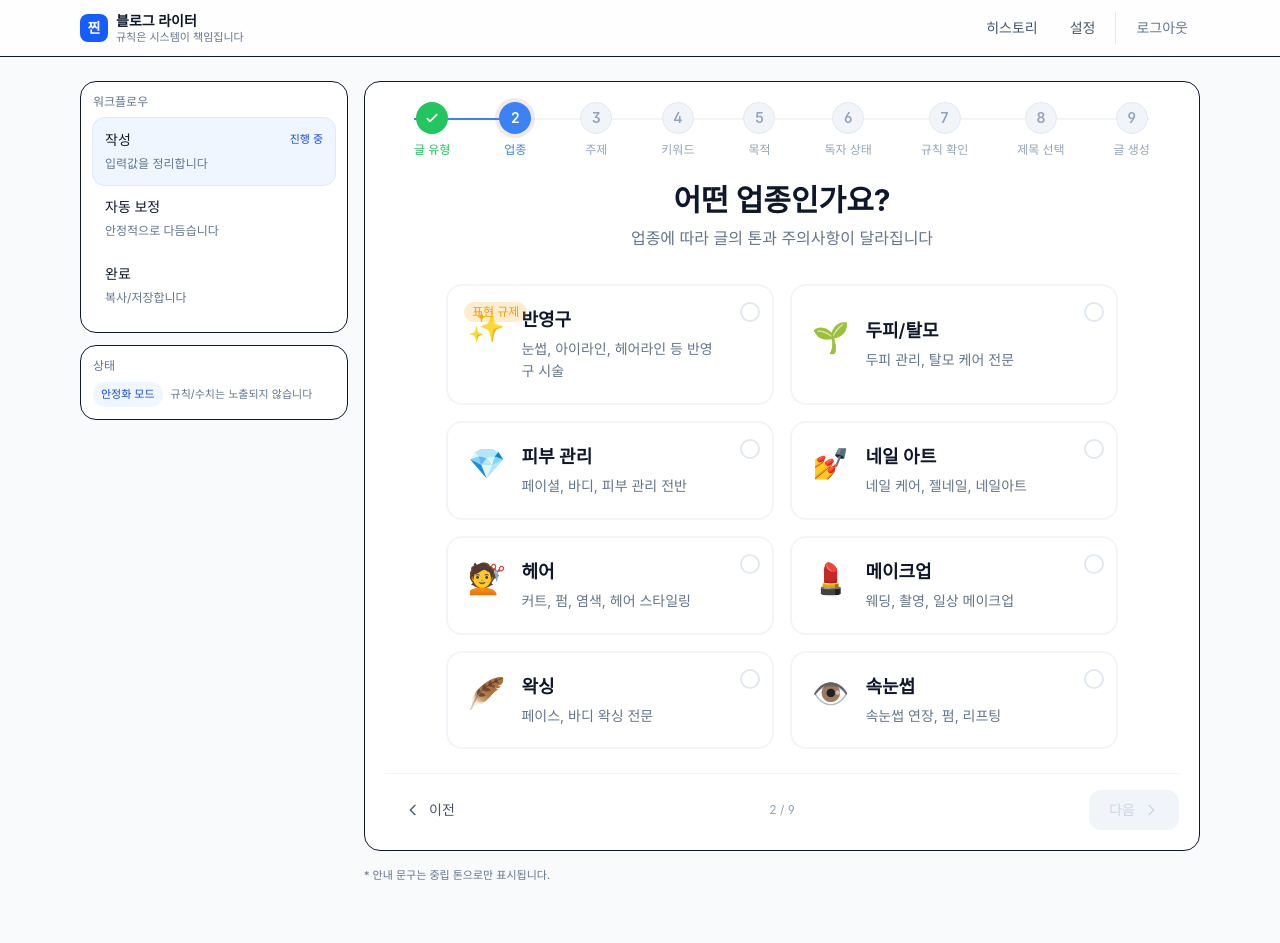
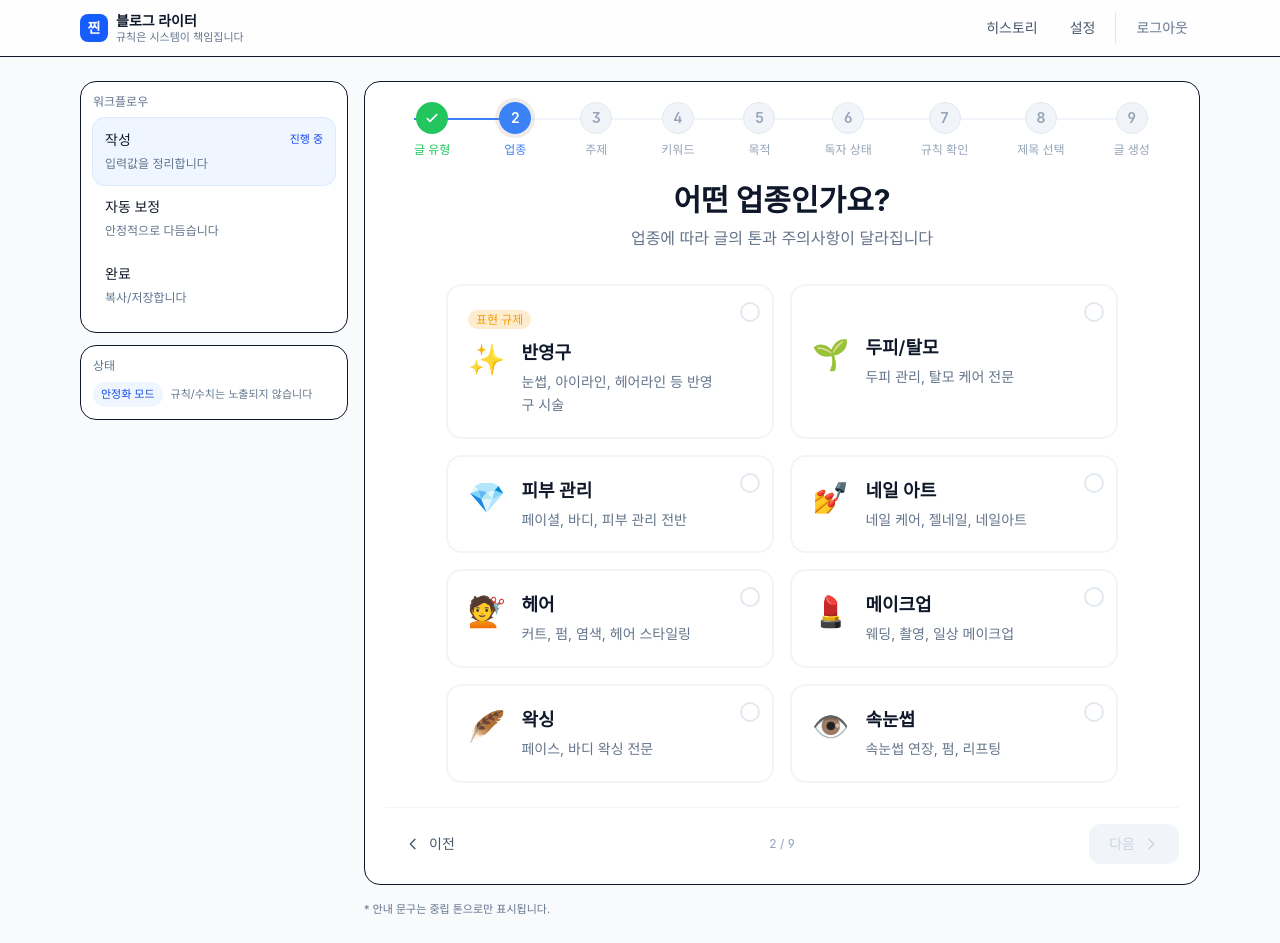
Before and after one commit to wldms706/blog-writer, a Next.js app: page / in a window 1280 px wide. Both pictures are taken after a click on the button "다음". Before the commit the page ends 909 px from the top, so only its background shows below. Built offline with nearby package versions, Linux system fonts and the light colour scheme; no server answers; a web font is replaced by a local one.

Commit message:
배지가 제목 가리는 문제 수정: 절대위치 → 인라인 배치
Co-Authored-By: Claude Opus 4.5 <noreply@anthropic.com>

```diff
--- a/src/components/SelectionCard.tsx
+++ b/src/components/SelectionCard.tsx
@@ -63,9 +63,11 @@ export default function SelectionCard({
 
       {/* Badge */}
       {badge && (
-        <span className={`absolute left-4 px-2 py-0.5 text-xs font-medium rounded-full bg-warning/20 text-warning ${compact ? 'top-3' : 'top-4'}`}>
-          {badge}
-        </span>
+        <div className="mb-2">
+          <span className="px-2 py-0.5 text-xs font-medium rounded-full bg-warning/20 text-warning">
+            {badge}
+          </span>
+        </div>
       )}
 
       <div className={`flex items-start pr-6 ${compact ? 'gap-2' : 'gap-4 pr-8'}`}>
```
Also changed, not shown: 스크린샷 2026-01-31 오전 7.25.58.png (added).
